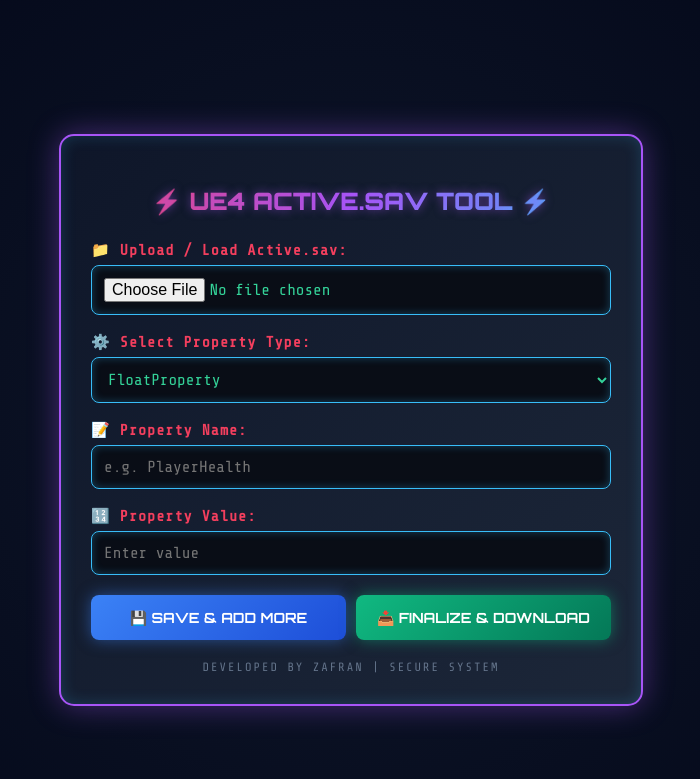
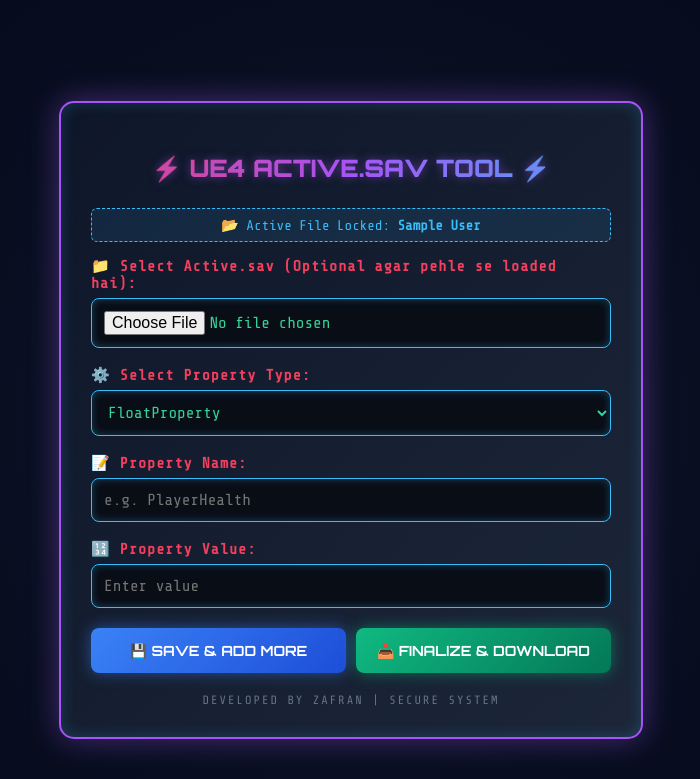
Before and after one commit to noobextra94-del/Active.sav_online, a Flask app: page / in a window 1280 px wide. Shown: the top 779 px of the page, without its empty margins (289-989 px from the left). Run offline with Flask 3, Linux system fonts and the light colour scheme; the visitor is signed in with stand-in values (Sample User, id 1).

Commit message:
Update index.html

```diff
--- a/templates/index.html
+++ b/templates/index.html
@@ -105,6 +105,16 @@
             margin-bottom: 15px;
             font-weight: bold;
         }
+        .file-status {
+            background: rgba(56, 189, 248, 0.1);
+            border: 1px dashed #38bdf8;
+            padding: 8px;
+            margin-bottom: 15px;
+            text-align: center;
+            border-radius: 6px;
+            font-size: 14px;
+            color: #38bdf8;
+        }
         .footer {
             text-align: center;
             margin-top: 20px;
@@ -122,9 +132,13 @@
             <div class="msg">{{ message }}</div>
         {% endif %}
 
+        {% if file_loaded %}
+            <div class="file-status">📂 Active File Locked: <b>{{ file_loaded }}</b></div>
+        {% endif %}
+
         <form action="/" method="POST" enctype="multipart/form-data">
             <div class="form-group">
-                <label>📁 Upload / Load Active.sav:</label>
+                <label>📁 Select Active.sav (Optional agar pehle se loaded hai):</label>
                 <input type="file" name="file">
             </div>
             <div class="form-group">
```
